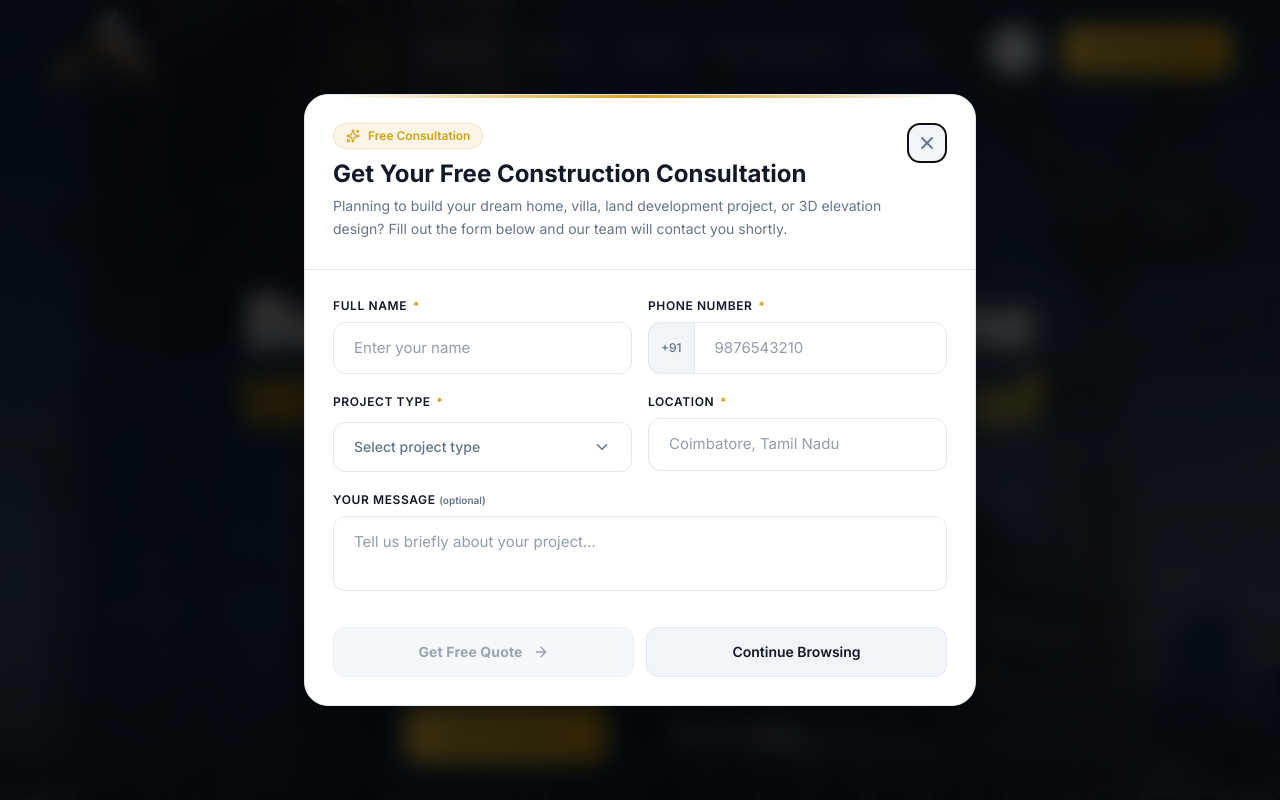
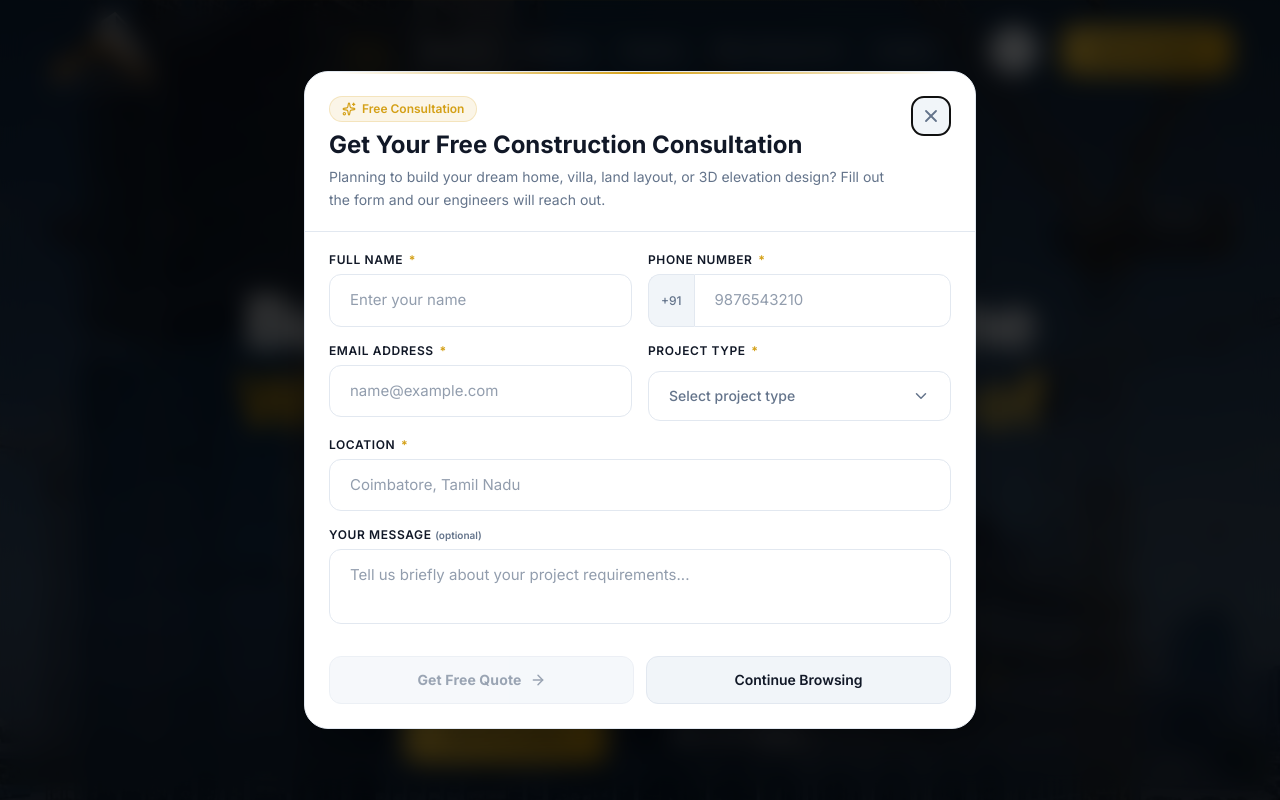
Before and after one commit to techbala555/SCE-Construction, a Next.js app: page / in a window 1280 px wide. Shown: the top 800 px of the page. Built offline with nearby package versions, Linux system fonts and the light colour scheme.

Commit message:
performance optmize3

```diff
--- a/src/components/Contact/Contact.tsx
+++ b/src/components/Contact/Contact.tsx
@@ -325,13 +325,17 @@ export default function Contact({ id }: ContactProps) {
                       htmlFor="email"
                       className="block text-xs font-semibold text-foreground uppercase tracking-wider mb-3"
                     >
-                      Email Address <span className="text-muted text-[10px] normal-case tracking-normal">(optional)</span>
+                      Email Address <span className="text-primary">*</span>
                     </label>
                     <div className="relative">
                       <input
                         {...register("email")}
                         type="email"
                         id="email"
+                        inputMode="email"
+                        autoComplete="email"
+                        autoCapitalize="none"
+                        spellCheck="false"
                         placeholder="name@example.com"
                         className={`input-premium transition-all duration-200 ${getFieldStatusClass("email")}`}
                       />
--- a/src/components/LeadPopup/LeadPopup.tsx
+++ b/src/components/LeadPopup/LeadPopup.tsx
@@ -262,50 +262,50 @@ export default function LeadPopup() {
               <motion.div
                 ref={modalContainerRef}
                 key="lead-popup-card"
-                initial={{ opacity: 0, scale: 0.94, y: 12 }}
+                initial={{ opacity: 0, scale: 0.95, y: 12 }}
                 animate={{ opacity: 1, scale: 1, y: 0 }}
-                exit={{ opacity: 0, scale: 0.94, y: 12 }}
-                transition={{ duration: 0.28, ease: [0.25, 0.1, 0.25, 1] }}
-                className="relative w-[94%] sm:w-full max-w-2xl max-h-[90vh] sm:max-h-[85vh] flex flex-col rounded-2xl sm:rounded-3xl
+                exit={{ opacity: 0, scale: 0.95, y: 12 }}
+                transition={{ duration: 0.25, ease: [0.25, 0.1, 0.25, 1] }}
+                className="relative w-full max-w-2xl max-h-[92vh] sm:max-h-[88vh] flex flex-col rounded-2xl sm:rounded-3xl
                            bg-surface border border-border shadow-2xl overflow-hidden"
               >
                 {/* Gold Top Accent Line */}
                 <div className="absolute top-0 left-6 right-6 sm:left-8 sm:right-8 h-[2.5px] rounded-b-full bg-gradient-to-r from-transparent via-primary to-transparent z-10 pointer-events-none" />
 
                 {/* ── Modal Header (Fixed Top) ─────────────────────── */}
-                <div className="p-5 sm:p-7 border-b border-border bg-surface flex items-start justify-between gap-4 flex-shrink-0 relative">
+                <div className="p-4 sm:p-6 sm:pb-5 border-b border-border bg-surface flex items-start justify-between gap-3 sm:gap-4 flex-shrink-0 relative">
                   <div>
-                    <div className="inline-flex items-center gap-2 px-3 py-1 rounded-full bg-primary/10 border border-primary/20 text-primary text-xs font-semibold mb-2.5">
-                      <Sparkles className="w-3.5 h-3.5" strokeWidth={2} aria-hidden="true" />
+                    <div className="inline-flex items-center gap-1.5 px-2.5 py-0.5 sm:px-3 sm:py-1 rounded-full bg-primary/10 border border-primary/20 text-primary text-[11px] sm:text-xs font-semibold mb-1.5 sm:mb-2">
+                      <Sparkles className="w-3 h-3 sm:w-3.5 sm:h-3.5" strokeWidth={2} aria-hidden="true" />
                       <span>Free Consultation</span>
                     </div>
-                    <h3 id="lead-popup-heading" className="text-lg sm:text-2xl font-bold text-foreground leading-tight">
+                    <h3 id="lead-popup-heading" className="text-base sm:text-xl md:text-2xl font-bold text-foreground leading-tight">
                       Get Your Free Construction Consultation
                     </h3>
-                    <p className="text-muted text-xs sm:text-sm mt-1.5 leading-relaxed">
-                      Planning to build your dream home, villa, land development project, or 3D elevation design? Fill out the form below and our team will contact you shortly.
+                    <p className="text-muted text-[11px] sm:text-xs md:text-sm mt-1 sm:mt-1.5 leading-normal sm:leading-relaxed">
+                      Planning to build your dream home, villa, land layout, or 3D elevation design? Fill out the form and our engineers will reach out.
                     </p>
                   </div>
 
-                  {/* Larger Close Button */}
+                  {/* Close Button */}
                   <button
                     type="button"
                     onClick={handleDismiss}
-                    className="w-10 h-10 min-w-[40px] flex items-center justify-center rounded-xl bg-surface-elevated text-muted
+                    className="w-9 h-9 sm:w-10 sm:h-10 min-w-[36px] sm:min-w-[40px] flex items-center justify-center rounded-xl bg-surface-elevated text-muted
                                hover:bg-primary/15 hover:text-primary transition-all duration-200 border border-border flex-shrink-0 cursor-pointer"
                     aria-label="Close modal"
                   >
-                    <X className="w-5 h-5" strokeWidth={2.2} aria-hidden="true" />
+                    <X className="w-4.5 h-4.5 sm:w-5 sm:h-5" strokeWidth={2.2} aria-hidden="true" />
                   </button>
                 </div>
 
                 {/* ── Scrollable Form Body ────────────────────────── */}
-                <div className="flex-1 overflow-y-auto p-5 sm:p-7 space-y-4 sm:space-y-5 bg-surface">
-                  <form onSubmit={handleSubmit(onSubmit)} noValidate className="space-y-4 sm:space-y-5">
-                    {/* Row 1: Name & Phone */}
-                    <div className="grid sm:grid-cols-2 gap-4">
+                <div className="flex-1 overflow-y-auto overscroll-contain p-4 sm:p-6 sm:pt-5 bg-surface">
+                  <form onSubmit={handleSubmit(onSubmit)} noValidate className="space-y-3 sm:space-y-4">
+                    {/* Row 1 (Desktop: Full Name & Phone Number | Mobile: Stacked) */}
+                    <div className="grid sm:grid-cols-2 gap-3 sm:gap-4">
                       <div>
-                        <label htmlFor="popup-name" className="block text-xs font-semibold text-foreground uppercase tracking-wider mb-2">
+                        <label htmlFor="popup-name" className="block text-[11px] sm:text-xs font-semibold text-foreground uppercase tracking-wider mb-1 sm:mb-1.5">
                           Full Name <span className="text-primary font-bold ml-0.5">*</span>
                         </label>
                         <div className="relative">
@@ -313,60 +313,93 @@ export default function LeadPopup() {
                             {...register("name")}
                             type="text"
                             id="popup-name"
+                            autoComplete="name"
                             placeholder="Enter your name"
-                            className={`input-premium transition-all duration-200 ${getFieldStatusClass("name")}`}
+                            className={`input-premium py-2 sm:py-2.5 px-3 sm:px-4 text-xs sm:text-sm transition-all duration-200 ${getFieldStatusClass("name")}`}
                           />
                           {touchedFields.name && formValues.name && !errors.name && (
-                            <div className="absolute right-3.5 top-1/2 -translate-y-1/2 text-emerald-500">
+                            <div className="absolute right-3 top-1/2 -translate-y-1/2 text-emerald-500">
                               <Check className="w-4 h-4" strokeWidth={2.5} aria-hidden="true" />
                             </div>
                           )}
                         </div>
                         {errors.name && (
-                          <p className="mt-1.5 text-xs text-red-500 flex items-center gap-1">
-                            <AlertCircle className="w-3.5 h-3.5" strokeWidth={2} aria-hidden="true" />
-                            {errors.name.message}
+                          <p className="mt-1 text-[11px] sm:text-xs text-red-500 flex items-center gap-1">
+                            <AlertCircle className="w-3 h-3 flex-shrink-0" strokeWidth={2} aria-hidden="true" />
+                            <span>{errors.name.message}</span>
                           </p>
                         )}
                       </div>
 
                       <div>
-                        <label htmlFor="popup-phone" className="block text-xs font-semibold text-foreground uppercase tracking-wider mb-2">
+                        <label htmlFor="popup-phone" className="block text-[11px] sm:text-xs font-semibold text-foreground uppercase tracking-wider mb-1 sm:mb-1.5">
                           Phone Number <span className="text-primary font-bold ml-0.5">*</span>
                         </label>
                         <div className="flex relative">
-                          <span className="inline-flex items-center px-3 rounded-l-xl border border-r-0 border-border bg-surface-elevated text-muted text-xs font-medium select-none">
+                          <span className="inline-flex items-center px-2.5 sm:px-3 rounded-l-xl border border-r-0 border-border bg-surface-elevated text-muted text-xs font-medium select-none">
                             +91
                           </span>
                           <input
                             {...register("phone")}
                             type="tel"
                             id="popup-phone"
+                            inputMode="numeric"
+                            autoComplete="tel-national"
                             maxLength={10}
                             placeholder="9876543210"
                             onChange={(e) => {
                               const clean = e.target.value.replace(/\D/g, "").slice(0, 10);
                               setValue("phone", clean, { shouldValidate: true, shouldTouch: true });
                             }}
-                            className={`input-premium !rounded-l-none transition-all duration-200 ${getFieldStatusClass("phone")}`}
+                            className={`input-premium !rounded-l-none py-2 sm:py-2.5 px-3 sm:px-4 text-xs sm:text-sm transition-all duration-200 ${getFieldStatusClass("phone")}`}
                           />
                           {touchedFields.phone && formValues.phone && !errors.phone && (
-                            <div className="absolute right-3.5 top-1/2 -translate-y-1/2 text-emerald-500">
+                            <div className="absolute right-3 top-1/2 -translate-y-1/2 text-emerald-500">
                               <Check className="w-4 h-4" strokeWidth={2.5} aria-hidden="true" />
                             </div>
                           )}
                         </div>
                         {errors.phone && (
-                          <p className="mt-1.5 text-xs text-red-500 flex items-center gap-1">
-                            <AlertCircle className="w-3.5 h-3.5" strokeWidth={2} aria-hidden="true" />
-                            {errors.phone.message}
+                          <p className="mt-1 text-[11px] sm:text-xs text-red-500 flex items-center gap-1">
+                            <AlertCircle className="w-3 h-3 flex-shrink-0" strokeWidth={2} aria-hidden="true" />
+                            <span>{errors.phone.message}</span>
                           </p>
                         )}
                       </div>
                     </div>
 
-                    {/* Row 2: Project Type & Location */}
-                    <div className="grid sm:grid-cols-2 gap-4">
+                    {/* Row 2 (Desktop: Email Address & Project Type | Mobile: Stacked) */}
+                    <div className="grid sm:grid-cols-2 gap-3 sm:gap-4">
+                      <div>
+                        <label htmlFor="popup-email" className="block text-[11px] sm:text-xs font-semibold text-foreground uppercase tracking-wider mb-1 sm:mb-1.5">
+                          Email Address <span className="text-primary font-bold ml-0.5">*</span>
+                        </label>
+                        <div className="relative">
+                          <input
+                            {...register("email")}
+                            type="email"
+                            id="popup-email"
+                            inputMode="email"
+                            autoComplete="email"
+                            autoCapitalize="none"
+                            spellCheck="false"
+                            placeholder="name@example.com"
+                            className={`input-premium py-2 sm:py-2.5 px-3 sm:px-4 text-xs sm:text-sm transition-all duration-200 ${getFieldStatusClass("email")}`}
+                          />
+                          {touchedFields.email && formValues.email && !errors.email && (
+                            <div className="absolute right-3 top-1/2 -translate-y-1/2 text-emerald-500">
+                              <Check className="w-4 h-4" strokeWidth={2.5} aria-hidden="true" />
+                            </div>
+                          )}
+                        </div>
+                        {errors.email && (
+                          <p className="mt-1 text-[11px] sm:text-xs text-red-500 flex items-center gap-1">
+                            <AlertCircle className="w-3 h-3 flex-shrink-0" strokeWidth={2} aria-hidden="true" />
+                            <span>{errors.email.message}</span>
+                          </p>
+                        )}
+                      </div>
+
                       <Controller
                         control={control}
                         name="projectType"
@@ -385,9 +418,11 @@ export default function LeadPopup() {
                           />
                         )}
                       />
+                    </div>
 
+                    {/* Row 3: Location */}
                     <div>
-                        <label htmlFor="popup-location" className="block text-xs font-semibold text-foreground uppercase tracking-wider mb-2">
+                      <label htmlFor="popup-location" className="block text-[11px] sm:text-xs font-semibold text-foreground uppercase tracking-wider mb-1 sm:mb-1.5">
                         Location <span className="text-primary font-bold ml-0.5">*</span>
                       </label>
                       <div className="relative">
@@ -395,60 +430,60 @@ export default function LeadPopup() {
                           {...register("location")}
                           type="text"
                           id="popup-location"
+                          autoComplete="address-level2"
                           placeholder="Coimbatore, Tamil Nadu"
-                            className={`input-premium transition-all duration-200 ${getFieldStatusClass("location")}`}
+                          className={`input-premium py-2 sm:py-2.5 px-3 sm:px-4 text-xs sm:text-sm transition-all duration-200 ${getFieldStatusClass("location")}`}
                         />
                         {touchedFields.location && formValues.location && !errors.location && (
-                            <div className="absolute right-3.5 top-1/2 -translate-y-1/2 text-emerald-500">
+                          <div className="absolute right-3 top-1/2 -translate-y-1/2 text-emerald-500">
                             <Check className="w-4 h-4" strokeWidth={2.5} aria-hidden="true" />
                           </div>
                         )}
                       </div>
                       {errors.location && (
-                          <p className="mt-1.5 text-xs text-red-500 flex items-center gap-1">
-                            <AlertCircle className="w-3.5 h-3.5" strokeWidth={2} aria-hidden="true" />
-                            {errors.location.message}
+                        <p className="mt-1 text-[11px] sm:text-xs text-red-500 flex items-center gap-1">
+                          <AlertCircle className="w-3 h-3 flex-shrink-0" strokeWidth={2} aria-hidden="true" />
+                          <span>{errors.location.message}</span>
                         </p>
                       )}
                     </div>
-                    </div>
 
-                    {/* Row 3: Your Message */}
+                    {/* Row 4: Your Message */}
                     <div>
-                      <label htmlFor="popup-message" className="block text-xs font-semibold text-foreground uppercase tracking-wider mb-2">
+                      <label htmlFor="popup-message" className="block text-[11px] sm:text-xs font-semibold text-foreground uppercase tracking-wider mb-1 sm:mb-1.5">
                         Your Message <span className="text-muted text-[10px] normal-case tracking-normal">(optional)</span>
                       </label>
                       <textarea
                         {...register("message")}
                         id="popup-message"
-                        placeholder="Tell us briefly about your project..."
+                        placeholder="Tell us briefly about your project requirements..."
                         rows={2}
-                        className={`input-premium resize-none transition-all duration-200 ${getFieldStatusClass("message")}`}
+                        className={`input-premium py-2 sm:py-2.5 px-3 sm:px-4 text-xs sm:text-sm resize-none transition-all duration-200 ${getFieldStatusClass("message")}`}
                       />
                     </div>
 
                     {/* ── Action Buttons Row ──────────────────────── */}
-                    <div className="pt-2 flex flex-col sm:flex-row items-center gap-3">
+                    <div className="pt-1.5 sm:pt-2 flex flex-col sm:flex-row items-center gap-2.5 sm:gap-3">
                       {/* Primary CTA: Get Free Quote */}
                       <button
                         type="submit"
                         disabled={!isValid || isSubmitting || isPendingSubmit}
-                        className="w-full sm:flex-1 min-h-[50px] py-3.5 text-sm font-bold rounded-xl
+                        className="w-full sm:flex-1 min-h-[46px] sm:min-h-[48px] py-2.5 sm:py-3 text-xs sm:text-sm font-bold rounded-xl
                                    bg-primary text-btn-text hover:bg-primary-dark
                                    btn-shine transition-all duration-300 hover:scale-[1.01] active:scale-[0.99]
                                    shadow-md shadow-primary/20
                                    disabled:opacity-50 disabled:cursor-not-allowed disabled:hover:scale-100 disabled:shadow-none
-                                   flex items-center justify-center gap-2.5 group cursor-pointer"
+                                   flex items-center justify-center gap-2 group cursor-pointer"
                       >
                         {isSubmitting || isPendingSubmit ? (
                           <>
-                            <Loader2 className="w-4.5 h-4.5 animate-spin" strokeWidth={2} aria-hidden="true" />
+                            <Loader2 className="w-4 h-4 animate-spin" strokeWidth={2} aria-hidden="true" />
                             <span>Submitting...</span>
                           </>
                         ) : (
                           <>
                             <span>Get Free Quote</span>
-                            <ArrowRight className="w-4 h-4 transition-transform duration-300 group-hover:translate-x-1" strokeWidth={2.2} aria-hidden="true" />
+                            <ArrowRight className="w-3.5 h-3.5 sm:w-4 sm:h-4 transition-transform duration-300 group-hover:translate-x-1" strokeWidth={2.2} aria-hidden="true" />
                           </>
                         )}
                       </button>
@@ -457,7 +492,7 @@ export default function LeadPopup() {
                       <button
                         type="button"
                         onClick={handleDismiss}
-                        className="w-full sm:flex-1 min-h-[50px] py-3.5 text-sm font-semibold rounded-xl
+                        className="w-full sm:flex-1 min-h-[46px] sm:min-h-[48px] py-2.5 sm:py-3 text-xs sm:text-sm font-semibold rounded-xl
                                    border border-border bg-surface-elevated text-foreground
                                    hover:bg-surface-elevated/80
                                    transition-all duration-200 cursor-pointer"
--- a/src/lib/validations/lead-schema.ts
+++ b/src/lib/validations/lead-schema.ts
@@ -37,23 +37,23 @@ export const contactMethods = [
 
 export const leadFormSchema = z.object({
   name: z
-    .string()
+    .string({ message: "Full name is required." })
     .trim()
     .min(3, "Full name must be at least 3 characters.")
     .regex(/^[a-zA-Z\s]+$/, "Full name can only contain alphabets and spaces."),
   phone: z
-    .string()
+    .string({ message: "Phone number is required." })
     .regex(/^[6-9]\d{9}$/, "Please enter a valid 10-digit mobile number."),
   email: z
-    .string()
-    .email("Enter a valid email address.")
-    .optional()
-    .or(z.literal("")),
+    .string({ message: "Email address is required." })
+    .trim()
+    .min(1, "Email address is required.")
+    .email("Please enter a valid email address."),
   projectType: z
-    .string()
+    .string({ message: "Please select a project type." })
     .min(1, "Please select a project type."),
   location: z
-    .string()
+    .string({ message: "Location is required." })
     .trim()
     .min(2, "Location must be at least 2 characters."),
   budget: z.string().optional(),
```
Also changed, not shown: 1 other file (tests, documents, lock files or other folders). Lines whose indentation alone changed are shown as unchanged.
